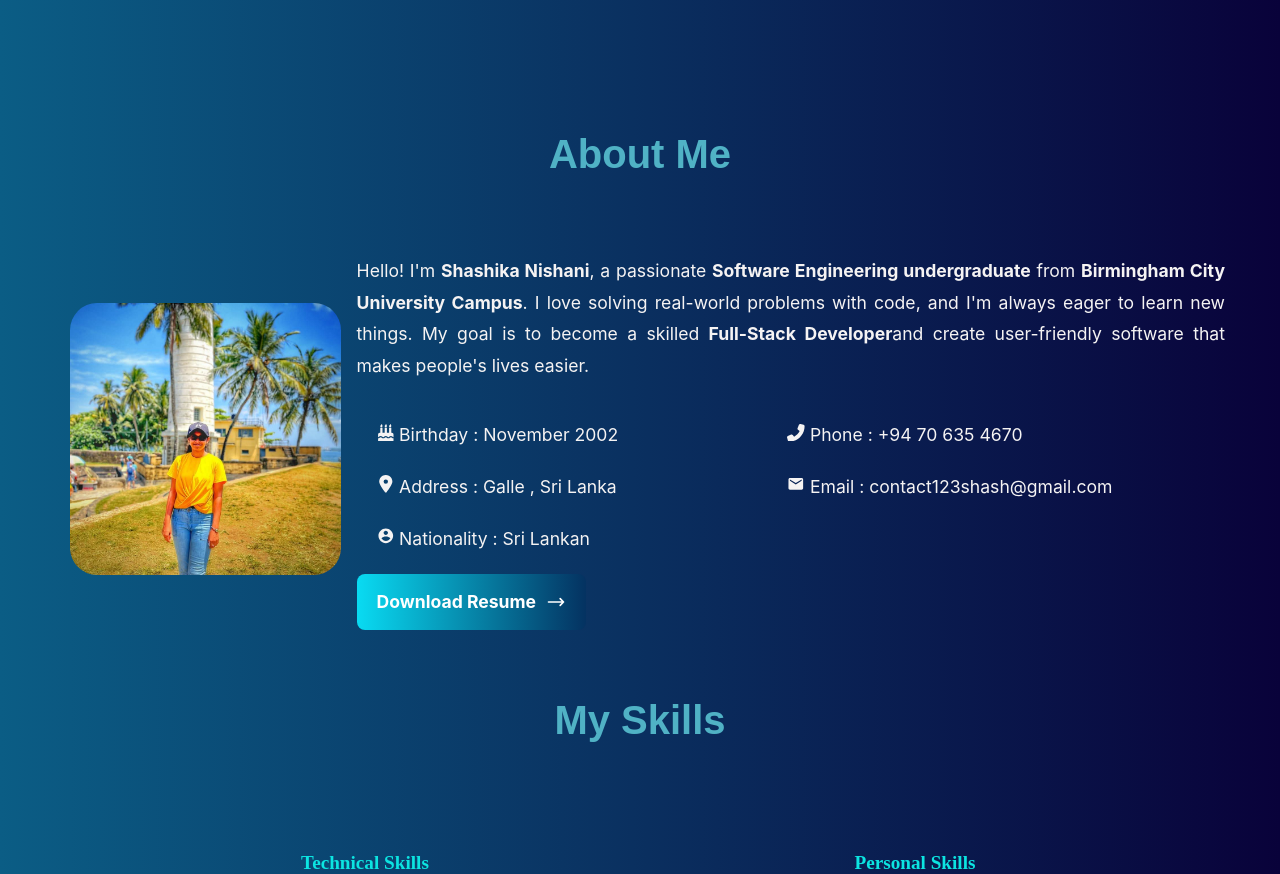
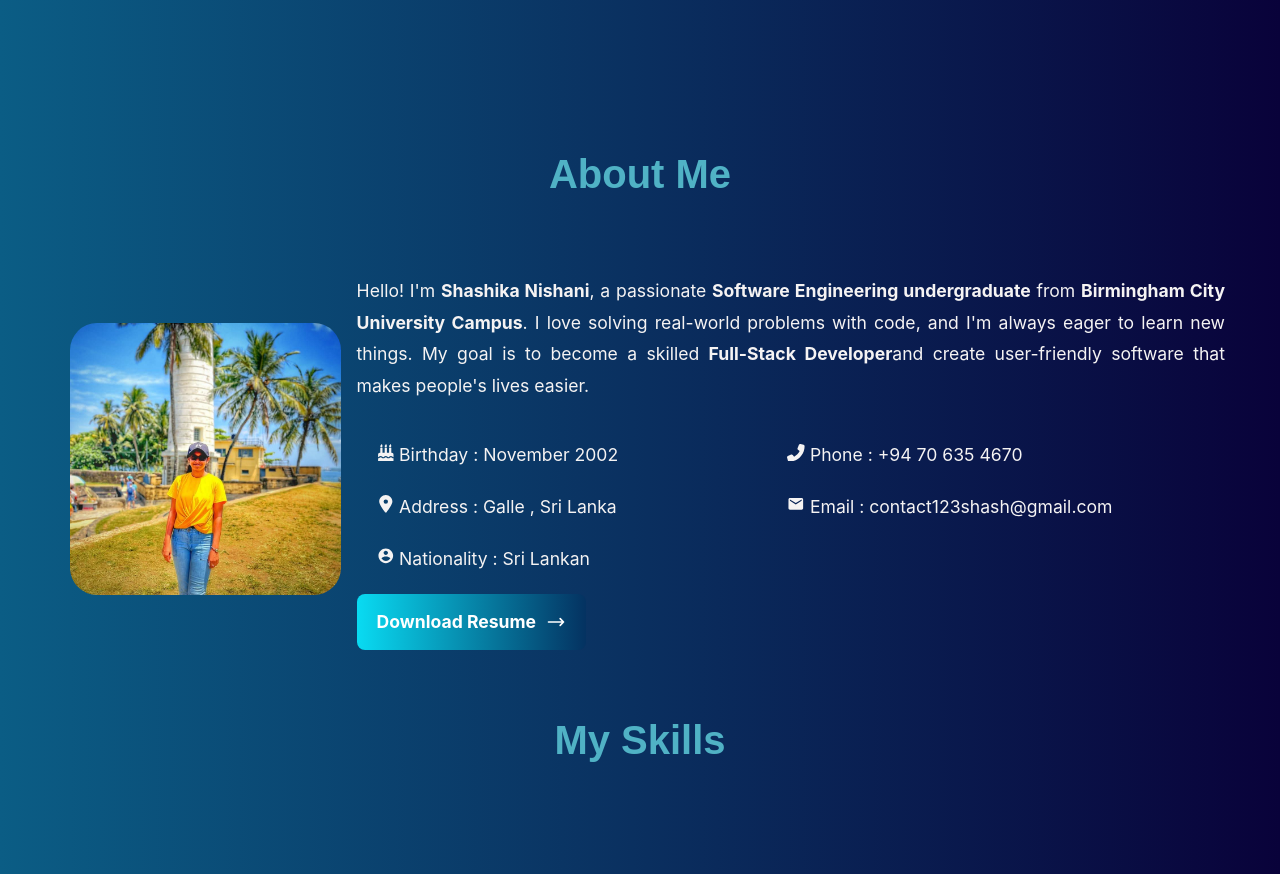
Before and after one commit to Sha1120/My-Portfolio, a React (Create React App) app: page / in a window 1280 px wide. Shown: the part 540-1414 px from the top of the page. Built offline with nearby package versions, Linux system fonts and the light colour scheme; a web font is replaced by a local one.

Commit message:
Update App.css

```diff
--- a/src/App.css
+++ b/src/App.css
@@ -131,7 +131,7 @@ body {
 /* About section */
 
 .about {
-  margin-top: 130px;
+  margin-top: 150px;
 }
 
 .about-container {
```
